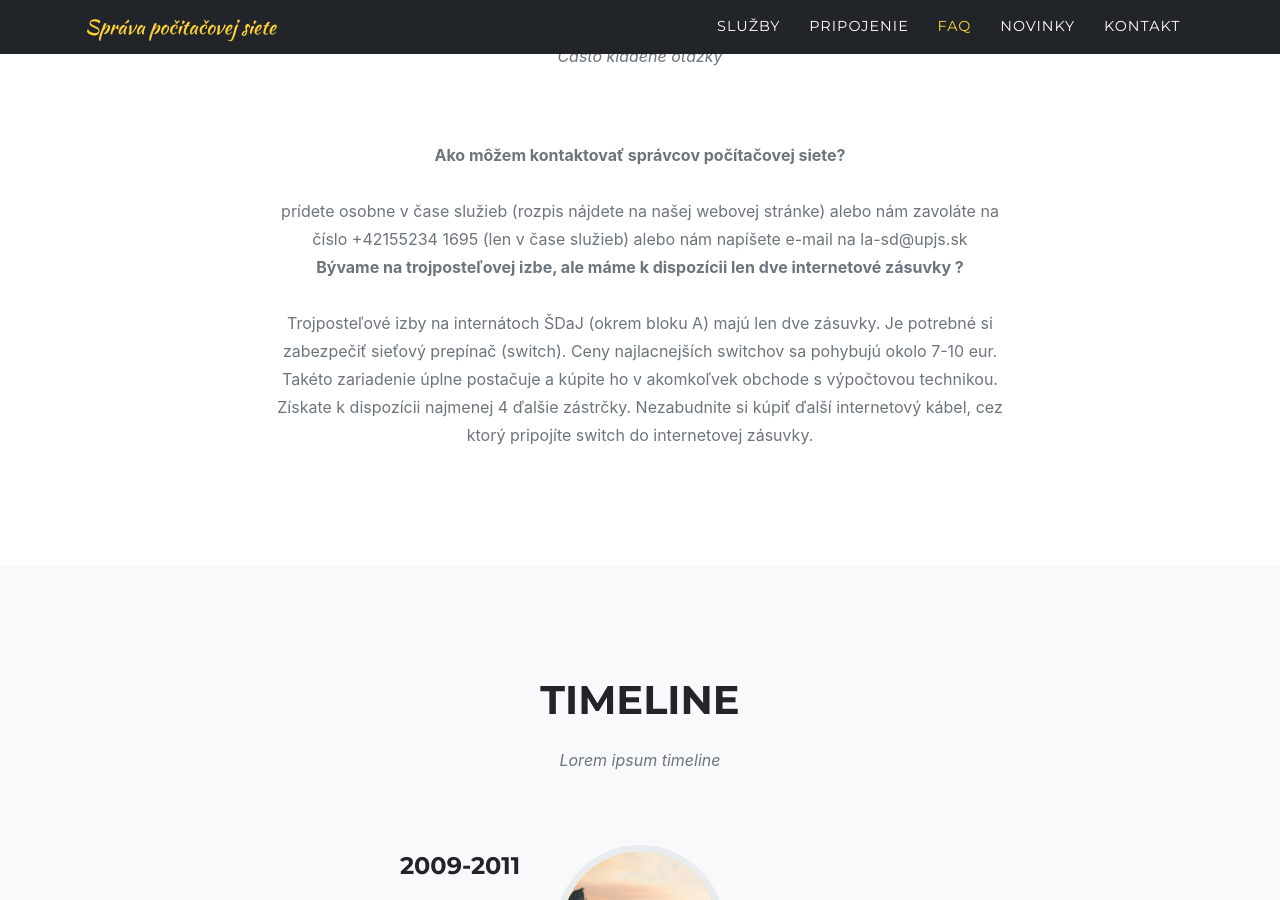
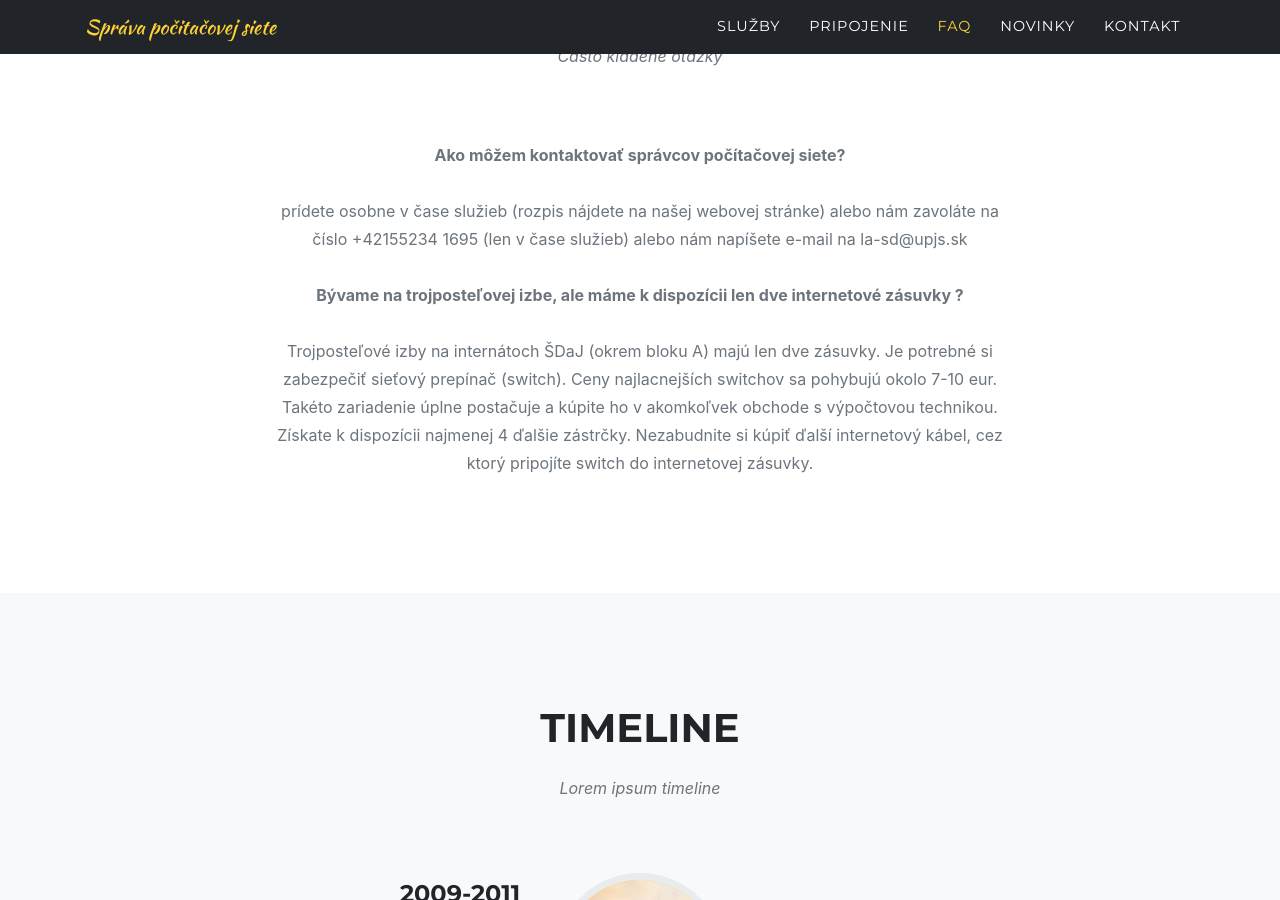
Before and after one commit to alex1972000/alex1972000.github.io, a Jekyll site: the page built from index.md, in a window 1280 px wide and 900 px high, scrolled down 2896 px. Built offline with Jekyll 4.4.1, drawn with Linux system fonts in a browser that asks for light colours; some web fonts are replaced.

Commit message:
posledne riadkovanie

```diff
--- a/_data/sitetext.yml
+++ b/_data/sitetext.yml
@@ -74,7 +74,7 @@ sk: &DEFAULT_SK
   about:
     title: "FAQ"
     text: "Často kladené otázky"
-    body: "<b>Ako môžem kontaktovať správcov počítačovej siete?</b> <br><br> prídete osobne v čase služieb (rozpis nájdete na našej webovej stránke) alebo nám zavoláte na číslo +42155234 1695 (len v čase služieb) alebo nám napíšete e-mail na la-sd@upjs.sk <br> <b>Bývame na trojposteľovej izbe, ale máme k dispozícii len dve internetové zásuvky ?</b> <br><br> Trojposteľové izby na internátoch ŠDaJ (okrem bloku A) majú len dve zásuvky. Je potrebné si zabezpečiť sieťový prepínač (switch). Ceny najlacnejších switchov sa pohybujú okolo 7-10 eur. Takéto zariadenie úplne postačuje a kúpite ho v akomkoľvek obchode s výpočtovou technikou. Získate k dispozícii najmenej 4 ďalšie zástrčky. Nezabudnite si kúpiť ďalší internetový kábel, cez ktorý pripojíte switch do internetovej zásuvky."
+    body: "<b>Ako môžem kontaktovať správcov počítačovej siete?</b> <br><br> prídete osobne v čase služieb (rozpis nájdete na našej webovej stránke) alebo nám zavoláte na číslo +42155234 1695 (len v čase služieb) alebo nám napíšete e-mail na la-sd@upjs.sk <br><br> <b>Bývame na trojposteľovej izbe, ale máme k dispozícii len dve internetové zásuvky ?</b> <br><br> Trojposteľové izby na internátoch ŠDaJ (okrem bloku A) majú len dve zásuvky. Je potrebné si zabezpečiť sieťový prepínač (switch). Ceny najlacnejších switchov sa pohybujú okolo 7-10 eur. Takéto zariadenie úplne postačuje a kúpite ho v akomkoľvek obchode s výpočtovou technikou. Získate k dispozícii najmenej 4 ďalšie zástrčky. Nezabudnite si kúpiť ďalší internetový kábel, cez ktorý pripojíte switch do internetovej zásuvky."
     section: about
 
   clients:
```
